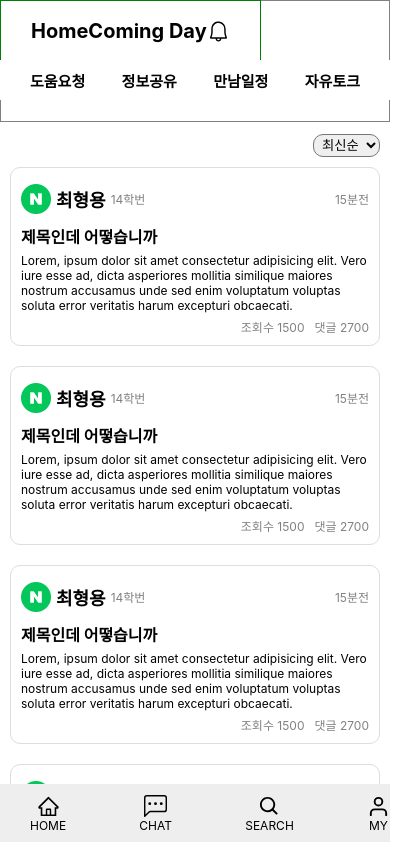
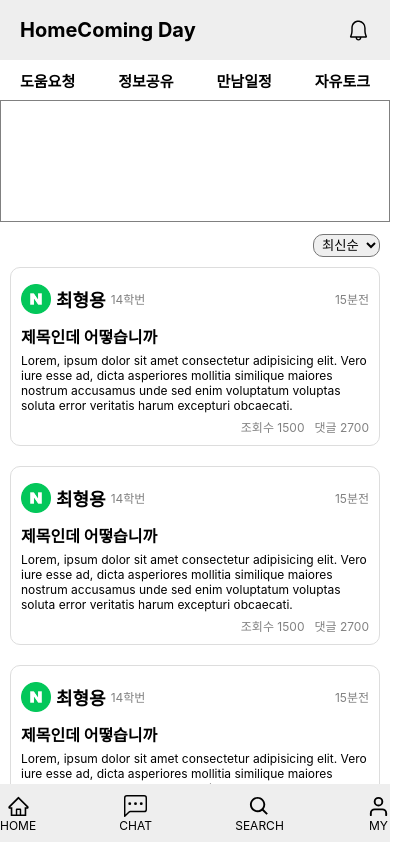
Before and after one commit to jennywoon/HomeComingDay, a React (Create React App) app: page / in a window 390 px wide. Shown: the top 842 px of the page, 420 px wide, since content can reach past the window. Built offline with nearby package versions, Linux system fonts and the light colour scheme.

Commit message:
반응형 레이아웃 병합

```diff
--- a/src/components/BottomTap.jsx
+++ b/src/components/BottomTap.jsx
@@ -44,7 +44,7 @@ const SecondWrap = styled.div`
     bottom: 0;
 `
 const Bottom = styled.div`
-    width: 420px;
+    /* width: 420px; */
     height: 60px;
     /* border: 1px solid red; */
     display: flex;
@@ -58,7 +58,7 @@ const Tap = styled.div`
     flex-direction: column;
     align-items: center;
     cursor: pointer;
-    padding: 0 30px;
+    /* padding: 0 30px; */
 `
 const TapTitle = styled.div`
     font-size: 12px;
--- a/src/components/Header.jsx
+++ b/src/components/Header.jsx
@@ -8,8 +8,8 @@ const Header = () => {
 
     return (
         <HeaderContainer>
-                <HeaderTitle style={{paddingLeft : "30px"}}>HomeComing Day</HeaderTitle>
-                <VscBell size="23" style={{paddingRight : "30px"}}/>
+                <HeaderTitle>HomeComing Day</HeaderTitle>
+                <VscBell size="23"/>
         </HeaderContainer>
 
     );
@@ -25,14 +25,9 @@ const HeaderContainer = styled.div`
     display: flex;
     justify-content: space-between;
     align-items: center;
-    /* padding: 0 20px; */
+    padding: 0 20px;
     font-size: 20px;
     font-weight: bold;
-    position: fixed;
-    background-color: white;
-    border: 1px solid green;
-    z-index: 1;
-    /* top: 0; */
 `
 
 const HeaderTitle = styled.div`
--- a/src/components/HeaderTap.jsx
+++ b/src/components/HeaderTap.jsx
@@ -9,12 +9,12 @@ const HeaderTap = () => {
             <Navbar>
                 <NavbarTitle
                     onClick={() => { navigate("/") }}
-                    style={{ cursor: "pointer", paddingLeft: "30px" }}
+                    style={{ cursor: "pointer", paddingLeft: "20px" }}
                 >도움요청</NavbarTitle>
                 <NavbarTitle>정보공유</NavbarTitle>
                 <NavbarTitle>만남일정</NavbarTitle>
                 <NavbarTitle
-                    style={{ paddingRight: "30px" }}
+                    style={{ paddingRight: "20px" }}
                 >자유토크</NavbarTitle>
             </Navbar>
     );
@@ -31,10 +31,6 @@ const Navbar = styled.div`
     align-items: center;
     font-size: 15px;
     font-weight: bold;
-    margin-top: 60px;
-    position: fixed;
-    background-color: white;
-    z-index: 2;
 `
 
 const NavbarTitle = styled.div``
--- a/src/components/Home.jsx
+++ b/src/components/Home.jsx
@@ -7,13 +7,13 @@ import Layout from './Layout';
 
 const Home = () => {
     return (
-        // <Layout>
+
         <HomeContainer>
-                {/* <HeaderTap /> */}
+                <HeaderTap />
                 <Help />
-                {/* <BottomTap /> */}
+                <BottomTap />
         </HomeContainer>
-        // </Layout>
+
     );
 };
 
--- a/src/components/Layout.jsx
+++ b/src/components/Layout.jsx
@@ -12,9 +12,7 @@ const Layout = ({ children }) => {
         <LayoutContainer>
             <LayoutWrap>
                 <Header />
-                <HeaderTap/>
                 <LayoutContents>{children}</LayoutContents>
-                <BottomTap/>
             </LayoutWrap>
         </LayoutContainer>
     );
@@ -53,5 +51,4 @@ const LayoutWrap = styled.div`
 const LayoutContents = styled.div`
     display: flex;
     justify-content: center;
-    align-items: center;
 `
--- a/src/components/Test.jsx
+++ /dev/null
@@ -1,18 +0,0 @@
-import React from 'react';
-import BottomTap from './BottomTap';
-import Header from './Header';
-import HeaderTap from './HeaderTap';
-import Home from './Home';
-
-const Test = () => {
-    return (
-        <>
-            <Header/>
-            {/* <HeaderTap/> */}
-            <Home/>
-            <BottomTap/>
-        </>
-    );
-};
-
-export default Test;
--- a/src/pages/MainPage.jsx
+++ b/src/pages/MainPage.jsx
@@ -1,25 +1,12 @@
 import React from 'react';
 import Home from '../components/Home';
-import { useMediaQuery } from "react-responsive";
 import Layout from '../components/Layout';
 
 const MainPage = () => {
 
-    const isPc = useMediaQuery({
-        query: "(min-width:1024px)"
-    });
-    const isTablet = useMediaQuery({
-        query: "(min-width:768px) and (max-width:1023px)"
-    });
-    const isMobile = useMediaQuery({
-        query: "(min-width:280px) and (max-width:767px)"
-    });
-
     return (
         <Layout>
-            {isPc && <Home />}
-            {isTablet && <Home />}
-            {isMobile && <Home />}
+            <Home/>
         </Layout>
     );
 };
--- a/src/shared/Router.js
+++ b/src/shared/Router.js
@@ -4,7 +4,6 @@ import NaverLogin from "../components/NaverLogin";
 import LoginPage from "../pages/LoginPage";
 import SignUpPage from "../pages/SignUpPage";
 import MainPage from "../pages/MainPage"
-import Test from "../components/Test";
 
 const Router = () => {
 
@@ -15,7 +14,6 @@ const Router = () => {
         <Route path="/login" element={<LoginPage />}></Route>
         <Route path="/signup" element={<SignUpPage />}></Route>
         <Route path="/" element={<MainPage />} />
-        <Route path="/test" element={<Test />} />
       </Routes>
     </BrowserRouter>
   );
```
